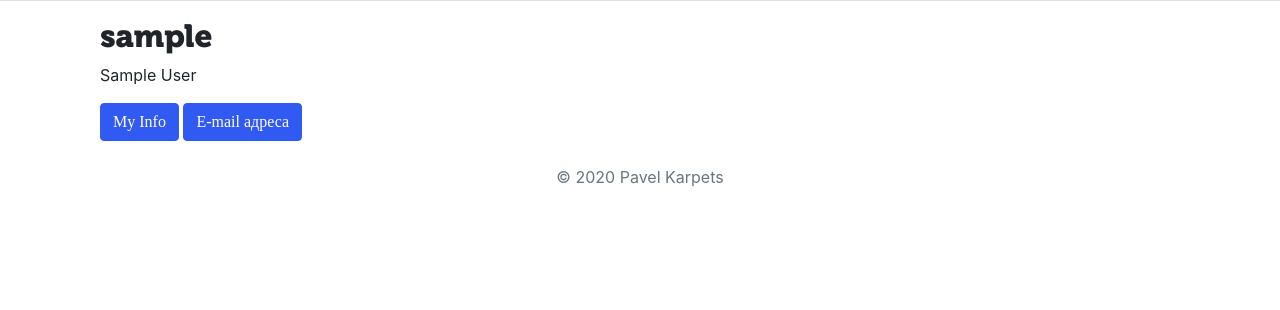
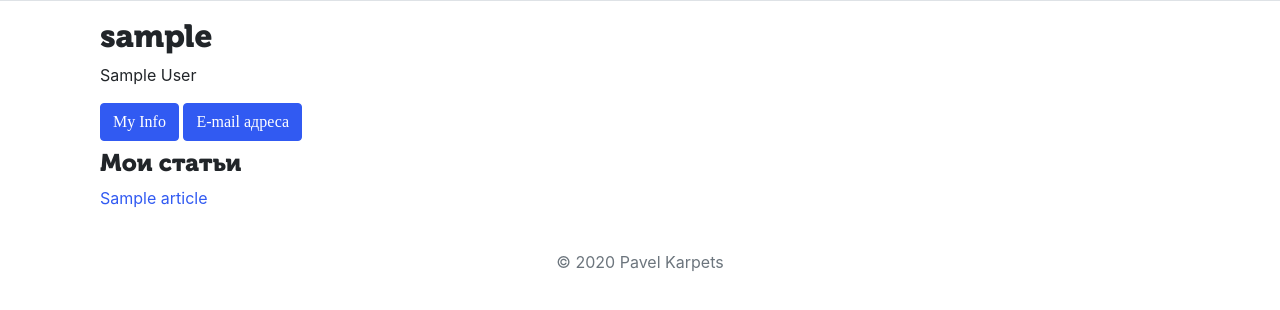
Before and after one commit to Pavel1114/blogger, a Django app: a page that uses templates/users/user_detail.html in a window 1280 px wide. Shown: the part 56-366 px from the top of the page. Run offline with Django 3.2, Linux system fonts and the light colour scheme; a user stored in the database is signed in; tables that the repository leaves empty hold one stand-in row (values such as "Sample post"); some libraries are stand-ins or nearby versions.

Commit message:
add article list to user profile

```diff
--- a/templates/users/user_detail.html
+++ b/templates/users/user_detail.html
@@ -24,6 +24,12 @@
     <a class="btn btn-primary" href="{% url 'users:update' %}" role="button">{% trans "My Info" %}</a>
     <a class="btn btn-primary" href="{% url 'account_email' %}" role="button">{% trans "E-mail Addresses" %}</a>
     <!-- Your Stuff: Custom user template urls -->
+    <h4 class="mt-2">Мои статьи</h4>
+    <ul class="list-unstyled">
+      {% for article in object.article_set.all %}
+        <li><a href="{{ article.get_absolute_url }}">{{ article }}</a></li>
+      {% endfor %}
+    </ul>
   </div>
 
 </div>
```
